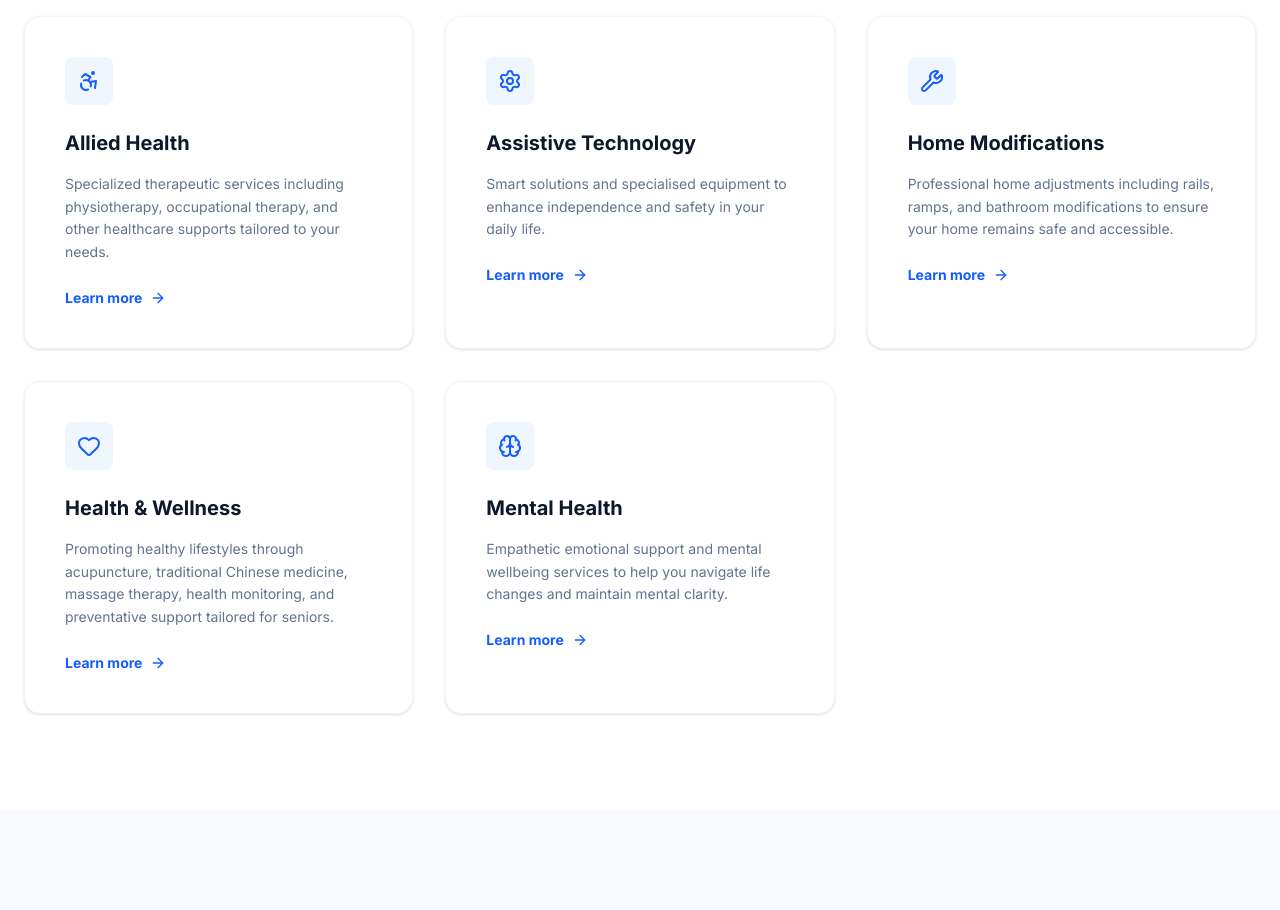
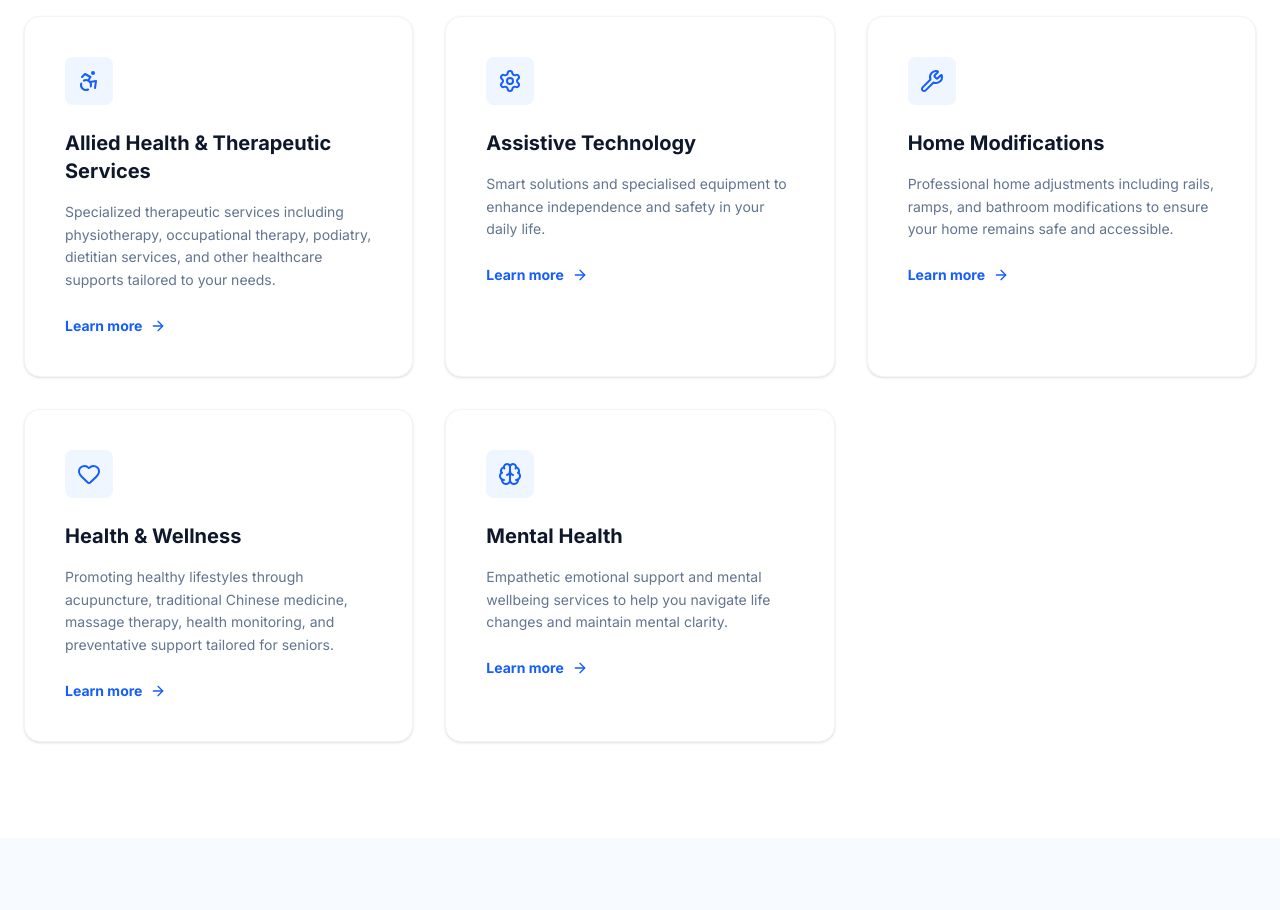
Before and after one commit to rainbowood/HealthJoy-Home-Care, a React (Vite) app: page / in a window 1280 px wide. Shown: the part 1560-2470 px from the top of the page. Built offline with nearby package versions, Linux system fonts and the light colour scheme.

Commit message:
docs: rename Allied Health and expand its description

```diff
--- a/src/components/SupportAtHome.tsx
+++ b/src/components/SupportAtHome.tsx
@@ -154,7 +154,7 @@ export const SupportAtHome: React.FC = () => {
                         <option>Personal Care</option>
                         <option>Residential Assistance</option>
                         <option>Social Support</option>
-                        <option>Allied Health</option>
+                        <option>Allied Health & Therapeutic Services</option>
                         <option>Assistive Technology</option>
                         <option>Home Modifications</option>
                         <option>Health&Wellness</option>
--- a/src/constants.ts
+++ b/src/constants.ts
@@ -39,8 +39,8 @@ export const SERVICES: Service[] = [
   },
   {
     id: 'allied-health',
-    title: 'Allied Health',
-    description: 'Specialized therapeutic services including physiotherapy, occupational therapy, and other healthcare supports tailored to your needs.',
+    title: 'Allied Health & Therapeutic Services',
+    description: 'Specialized therapeutic services including physiotherapy, occupational therapy, podiatry, dietitian services, and other healthcare supports tailored to your needs.',
     icon: 'Accessibility',
     image: 'https://lh3.googleusercontent.com/aida-public/AB6AXuD_o7QkD8VfOkwBWcL7htsva-9X6WY4G_xC5YicP8pXJyu13J4SVGLI_WTMrUXlYl2BecP_IuGfvNaQKSE7ZzQrkG_OU_ddFDW244AO9qxSfbLyQBkAVIoCRgq3qrwooayEw0zZfiWm6gQI7dxyIlbcAExqyrSUBJceLtr4N1O4fawTaxLf_1zqvJ1AEKd4TFxpBC4cK-eWkJrxXlMjMj1A8xohGVO7nhcz3KCZWK9MnasZQ-9h4L1TWdpvbBPptJGbU1--jONzexIP'
   },
```
